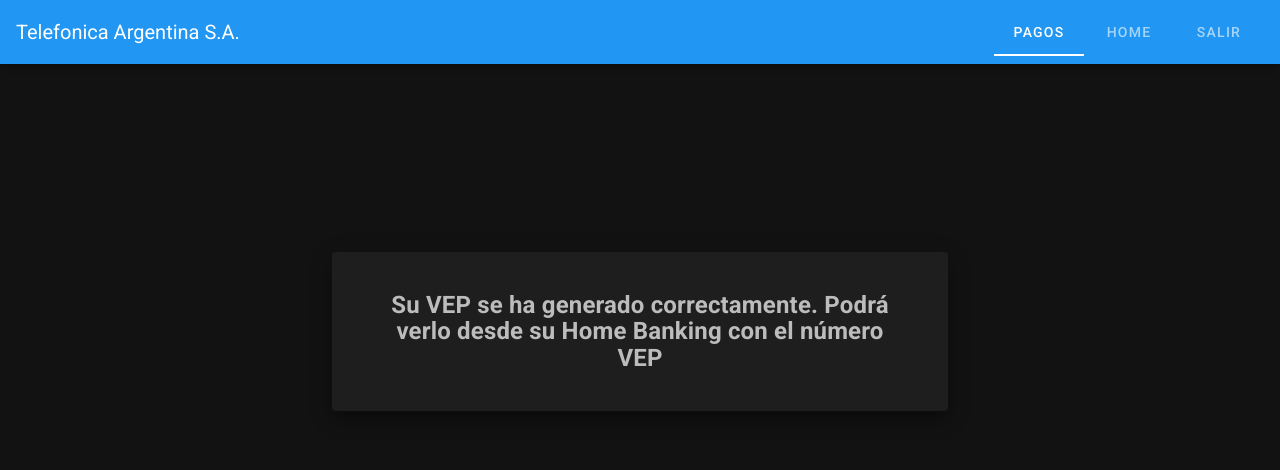
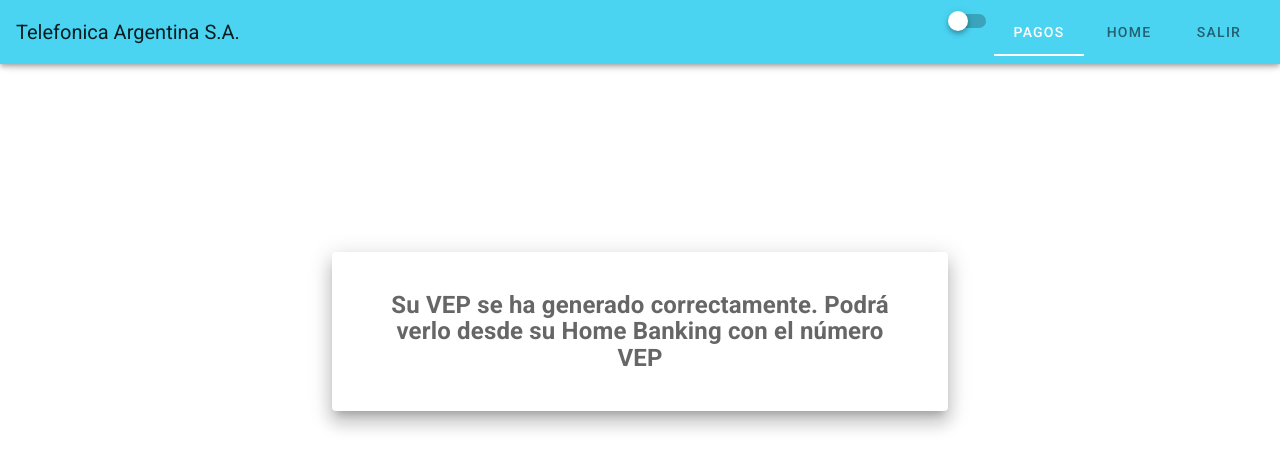
Before and after one commit to LihueMaidanaAvaca/recaudapp, a Vue app: page /VEP in a window 1280 px wide. Shown: the top 470 px of the page. Built offline with nearby package versions, Linux system fonts and the light colour scheme; sample sign-in values are in the browser's storage.

Commit message:
themes and save

```diff
--- a/src/components/AppBar.vue
+++ b/src/components/AppBar.vue
@@ -3,6 +3,9 @@
     <v-toolbar-title>{{ userName }}</v-toolbar-title>
 
     <v-spacer></v-spacer>
+    <v-switch
+      v-model="isDarkMode"
+    ></v-switch>
     <div>
       <v-tabs background-color="primary">
         <v-tab @click="loadPayments">Pagos</v-tab>
@@ -40,14 +43,21 @@ export default {
   },
 
   computed: {
-    isDark() {
-      return this.$vuetify.theme.dark ? "dark" : "light";
+    isDarkMode: {
+      get() {
+        return this.$vuetify.theme.dark;
+      },
+      set(value) {
+        this.$vuetify.theme.dark = value;
+        // Guardar el estado del tema en localStorage
+        localStorage.setItem("theme", value ? "dark" : "light");
+        console.log("guardar tema")
+      },
     },
   },
 
   methods: {
     loadPayments() {
-      console.log('se activo la funcion')
       // Verificar si los pagos ya están guardados en el almacenamiento local
       const storedPayments = localStorage.getItem("payments");
       if (!storedPayments) {
--- a/src/plugins/vuetify.ts
+++ b/src/plugins/vuetify.ts
@@ -1,19 +1,26 @@
 import Vue from 'vue';
 import Vuetify from 'vuetify';
 import 'vuetify/dist/vuetify.min.css';
+import colors from 'vuetify/lib/util/colors'
+// import { VuetifyParsedTheme } from 'vuetify/types/services/theme';
 
 Vue.use(Vuetify);
 
+const savedTheme = localStorage.getItem('theme') || 'light';
+
 export default new Vuetify({
-    theme: { dark: true },
-    // theme: {
-    //     themes: {
-    //       light: {
-    //         primary: '#36baec',
-    //         secondary: '#b0bec5',
-    //         accent: '#8c9eff',
-    //         error: '#b71c1c',
-    //       },
-    //     },
-    //   },
-});
+    theme: {
+        dark: savedTheme === 'dark',
+      themes: {
+        light: {
+          primary: "#4ad4f2",
+          secondary: colors.grey.darken1,
+          accent: colors.shades.black,
+          error: colors.red.accent3,
+        },
+        dark: {
+          primary: "#4ad4f2",
+        },
+      },
+    },
+  })
```
